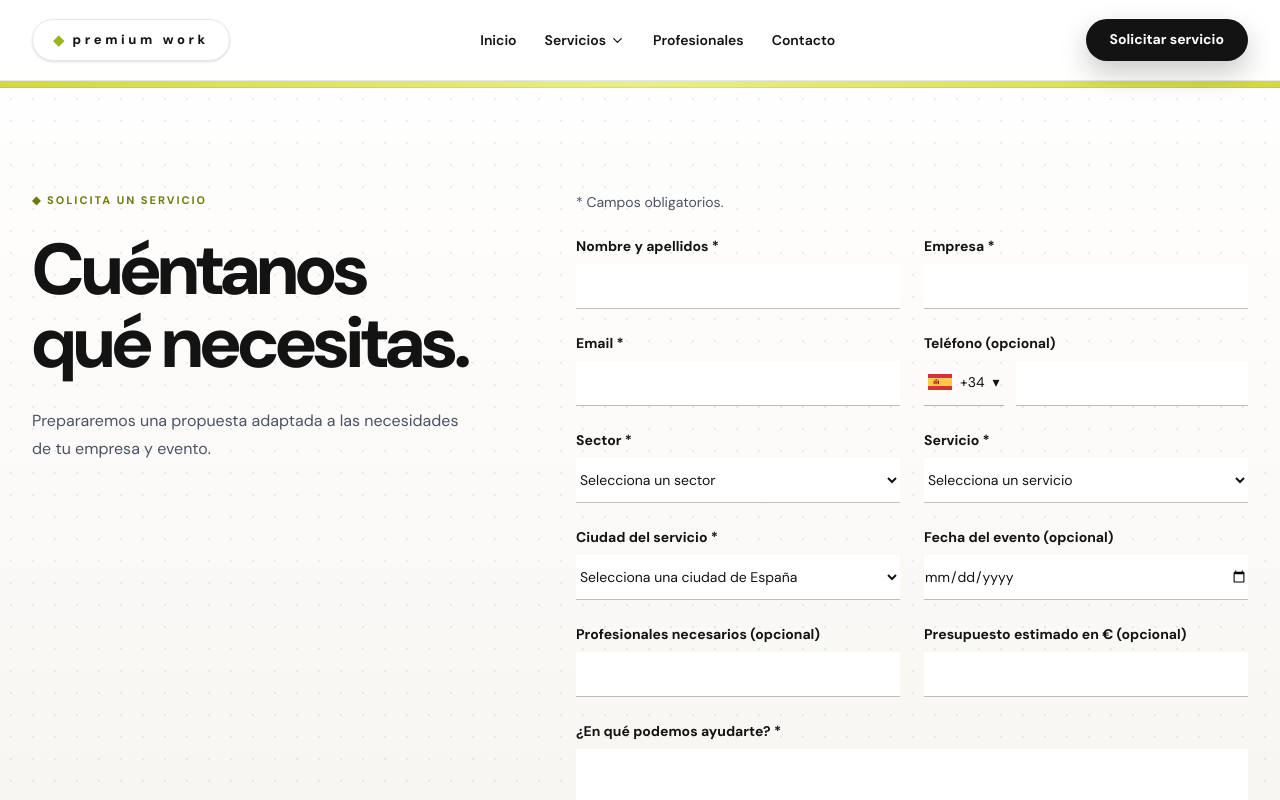
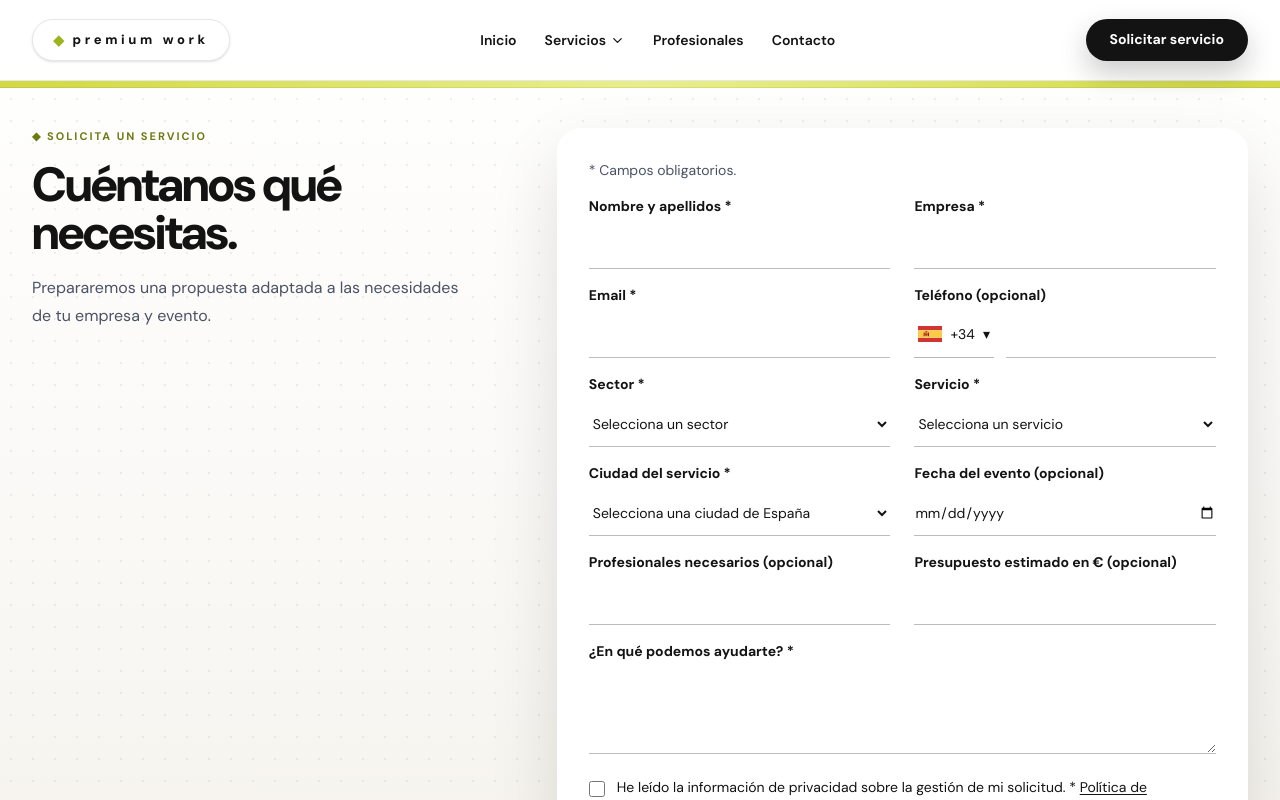
Before and after one commit to roxannaaguilera/premium-work-web, a Next.js app in the folder premium_work/: page /solicitar-servicio in a window 1280 px wide. Shown: the top 800 px of the page. Built offline with nearby package versions, Linux system fonts and the light colour scheme.

Commit message:
style: fit service request form in a card within one screen

```diff
--- a/premium_work/app/solicitar-servicio/page.tsx
+++ b/premium_work/app/solicitar-servicio/page.tsx
@@ -7,14 +7,16 @@ export default async function RequestServicePage({ searchParams }: { searchParam
   const selectedSector = sector && sectorLabels[sector] ? sector : "";
 
   return (
-    <main className="service-request-surface relative min-h-screen px-5 pb-20 pt-44 text-[#131313] md:px-8 md:pt-48"><Navbar /><div className="form-separator" aria-hidden="true" />
-      <div className="mx-auto grid max-w-[1280px] gap-12 lg:grid-cols-[.8fr_1.2fr] lg:gap-24">
+    <main className="service-request-surface relative min-h-screen px-5 pb-10 pt-28 text-[#131313] md:px-8 md:pt-32"><Navbar /><div className="form-separator" aria-hidden="true" />
+      <div className="mx-auto grid max-w-[1280px] gap-8 lg:grid-cols-[.8fr_1.2fr] lg:gap-16">
         <div>
           <p className="eyebrow text-[#6e7a10]">◆ Solicita un servicio</p>
-          <h1 className="display mt-6 max-w-xl text-5xl leading-[.92] md:text-7xl">Cuéntanos qué necesitas.</h1>
-          <p className="mt-7 max-w-md text-base leading-7 text-[#4a5264]">Prepararemos una propuesta adaptada a las necesidades de tu empresa y evento.</p>
+          <h1 className="display mt-4 max-w-xl text-4xl leading-[.95] md:text-5xl">Cuéntanos qué necesitas.</h1>
+          <p className="mt-4 max-w-md text-base leading-7 text-[#4a5264]">Prepararemos una propuesta adaptada a las necesidades de tu empresa y evento.</p>
         </div>
-        <ClientForm sector={selectedSector} service={servicio && Object.hasOwn(serviceLabels, servicio) ? servicio : ""} />
+        <div className="rounded-[24px] bg-white p-6 shadow-[0_30px_70px_rgba(0,0,0,0.12)] md:p-8">
+          <ClientForm sector={selectedSector} service={servicio && Object.hasOwn(serviceLabels, servicio) ? servicio : ""} />
+        </div>
       </div>
     </main>
   );
--- a/premium_work/components/ClientForm.tsx
+++ b/premium_work/components/ClientForm.tsx
@@ -35,8 +35,8 @@ export function ClientForm({ sector = "", service = "" }: { sector?: string; ser
     finally { setBusy(false); }
   }
   return <form noValidate onBlur={validation.onBlur} onChange={validation.onChange} onSubmit={submit} className="integrated-form" aria-busy={busy}>
-    <p className="mb-6 text-sm text-[#4a5264]">* Campos obligatorios.</p>
-    <fieldset disabled={busy} className="grid gap-6 sm:grid-cols-2">
+    <p className="mb-4 text-sm text-[#4a5264]">* Campos obligatorios.</p>
+    <fieldset disabled={busy} className="grid gap-x-6 gap-y-4 sm:grid-cols-2">
       <label className="text-sm font-bold">Nombre y apellidos *<input required name="name" {...validation.props("name")} autoComplete="name" maxLength={200} className={field} />{validation.error("name")}</label>
       <label className="text-sm font-bold">Empresa *<input required name="company" {...validation.props("company")} autoComplete="organization" maxLength={200} className={field} />{validation.error("company")}</label>
       <label className="text-sm font-bold">Email *<input required type="email" name="email" {...validation.props("email")} autoComplete="email" maxLength={200} className={field} />{validation.error("email")}</label>
@@ -47,7 +47,7 @@ export function ClientForm({ sector = "", service = "" }: { sector?: string; ser
       <label className="text-sm font-bold">Fecha del evento (opcional)<input type="date" name="event_date" {...validation.props("event_date")} className={field} />{validation.error("event_date")}</label>
       <label className="text-sm font-bold">Profesionales necesarios (opcional)<input type="number" min="1" max="10000" step="1" name="staff_count" {...validation.props("staff_count")} className={field} />{validation.error("staff_count")}</label>
       <label className="text-sm font-bold">Presupuesto estimado en € (opcional)<input type="number" min="0" max="100000000" step="0.01" name="budget" {...validation.props("budget")} className={field} />{validation.error("budget")}</label>
-      <label className="text-sm font-bold sm:col-span-2">¿En qué podemos ayudarte? *<textarea required name="message" {...validation.props("message")} rows={5} maxLength={5000} className={field} />{validation.error("message")}</label>
+      <label className="text-sm font-bold sm:col-span-2">¿En qué podemos ayudarte? *<textarea required name="message" {...validation.props("message")} rows={3} maxLength={5000} className={field} />{validation.error("message")}</label>
       <FormConsent validation={validation} />
       <button type="submit" className="rounded-full bg-[#131313] px-6 py-4 text-sm font-bold text-white transition hover:bg-[#2b2b2b] disabled:opacity-60 sm:col-span-2">{busy ? "GUARDANDO SOLICITUD…" : "ENVIAR SOLICITUD"}</button>
     </fieldset>
```
